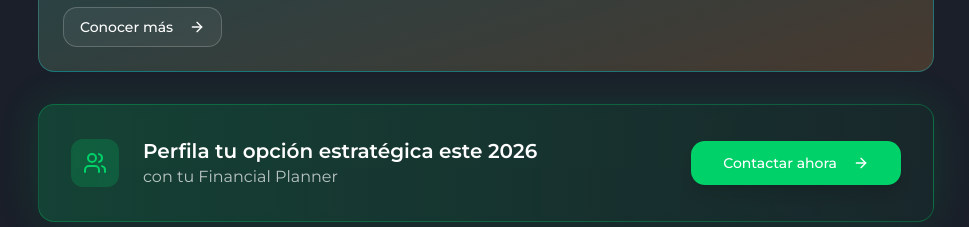
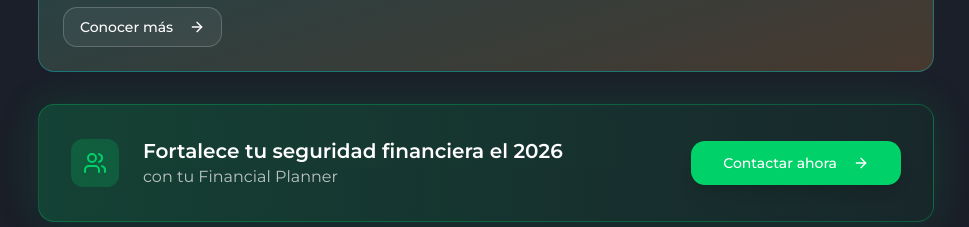
Before and after one commit to Uxplorers-loveable/skandia-story-wrap, a React (Vite) app: page /financial-explorers in a window 1280 px wide. Shown: the part 2100-2327 px from the top of the page, without its empty margins (154-1123 px from the left). Built offline with nearby package versions, Linux system fonts and the light colour scheme; the HTML template or start-up script is replaced by a standard one.

Commit message:
Visual edit in Lovable
Edited UI in Lovable

```diff
--- a/src/components/wrapped-segments/SegmentModuleSection.tsx
+++ b/src/components/wrapped-segments/SegmentModuleSection.tsx
@@ -151,7 +151,7 @@ export const SegmentModuleSection = ({
                       <Users className="w-6 h-6 text-primary" />
                     </div>
                     <div className="flex-1 text-center md:text-left">
-                      <p className="text-lg md:text-xl font-semibold text-white">Perfila tu opción estratégica este 2026</p>
+                      <p className="text-lg md:text-xl font-semibold text-white">Fortalece tu seguridad financiera el 2026</p>
                       <p className="text-white/70">con tu Financial Planner</p>
                     </div>
                     <Button size="lg" className="bg-primary text-white hover:bg-primary/90 px-8 shadow-lg hover:shadow-[0_0_30px_hsl(var(--primary)/0.4)] transition-all shrink-0">
```
